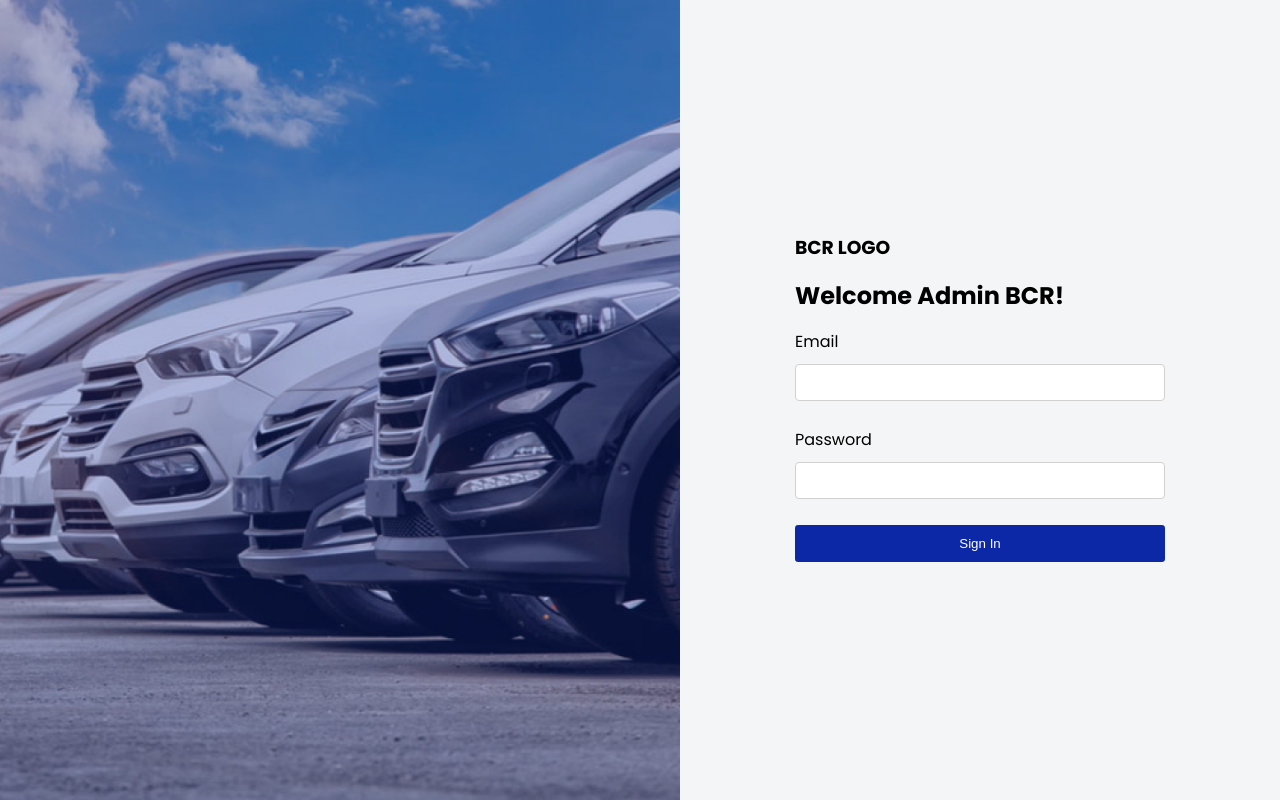
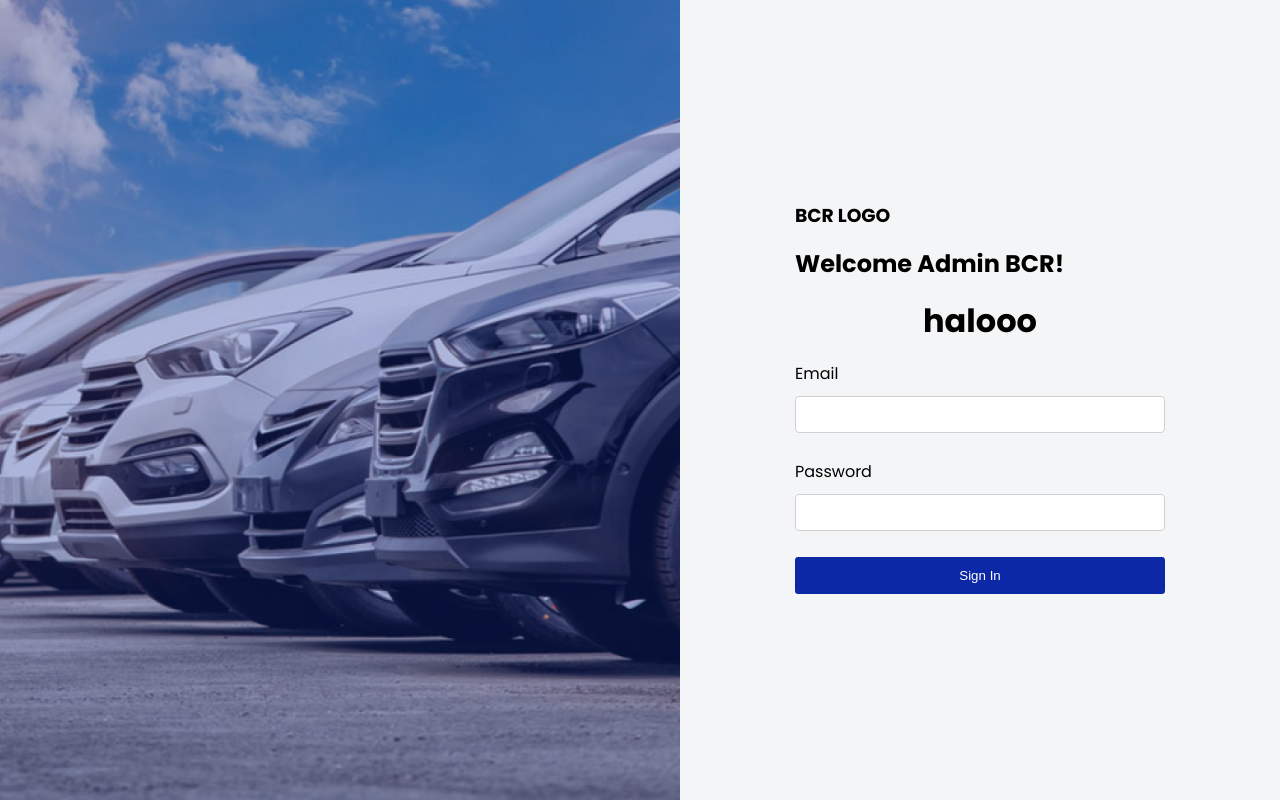
Before and after one commit to rakinggaman/binarcarplatinum, a React (Vite) app: page /login in a window 1280 px wide. Built offline with nearby package versions, Linux system fonts and the light colour scheme.

Commit message:
first commit

```diff
--- a/src/page/Login.jsx
+++ b/src/page/Login.jsx
@@ -60,6 +60,7 @@ function Login() {
             </Link>
           </div>
           <h2>Welcome Admin BCR!</h2>
+          <h1>halooo</h1>
           {errMsg && <Error  />}
 
           <form className="form-login" onSubmit={handleSubmit}>
```
